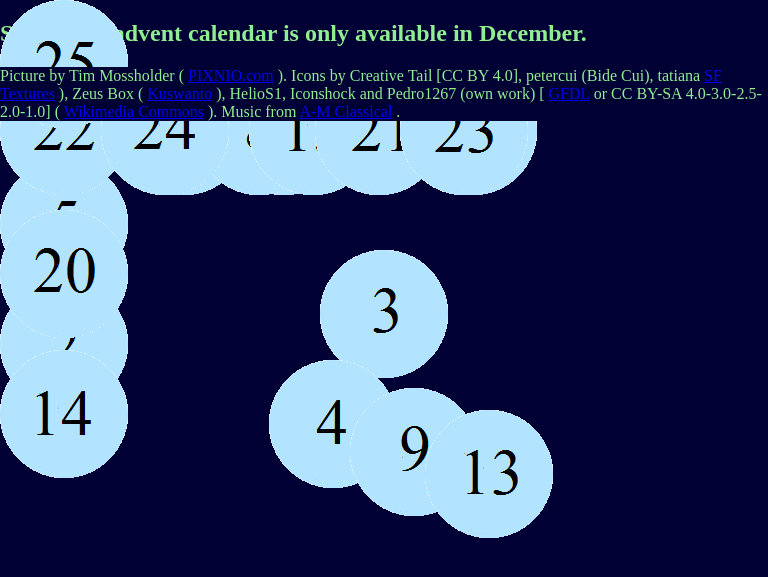
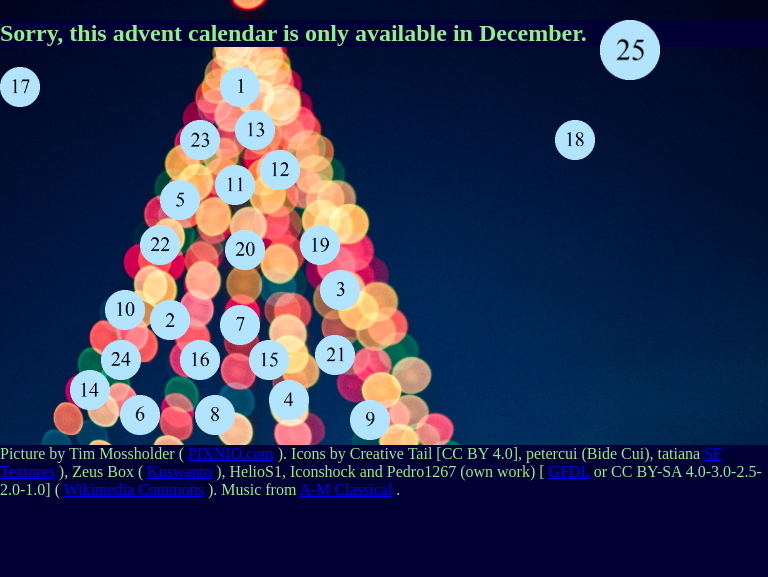
Before and after one commit to AriadneT/Adventskalender, a PHP site: page /Resources/Private/Templates/Main.html in a window 768 px wide. Shown: the top 577 px of the page. Run offline with PHP 8.4, Linux system fonts and the light colour scheme.

Commit message:
Dealt with screen widths below 800 pixels
Adapted elements for screen widths from 675 to 799 pixels. Most elements vanish below that range, and a message appears, indicating that the advent calendar should be viewed on larger screen sizes.

```diff
--- a/Resources/Private/Templates/Main.html
+++ b/Resources/Private/Templates/Main.html
@@ -7,6 +7,10 @@
 </head>
 <body onload='arrangeCalendar()'>
     <h2>#message#</h2>
+    <h3>
+		This advents calendar should be viewed on screens of at least 675
+		pixels in width.
+	</h3>
 	<img src="#1#" alt='bauble' id='day1' class='normalWindows'>
 	<img src="#2#" alt='dove' id='day2' class='normalWindows'>
 	<img src="#3#" alt='tree' id='day3' class='normalWindows'>
--- a/Resources/Public/Stylesheets/App.css
+++ b/Resources/Public/Stylesheets/App.css
@@ -1,3 +1,115 @@
+@media screen and (min-width : 675px) and (max-width : 799px) {
+    body {
+        width               : 100%;
+        position            : relative;
+        background          : no-repeat;
+        background-image    : url('../../../../../Adventskalender/Resources/Public/Images/ChristmasTree.jpg');
+        background-size     : 100%;
+        background-position : center top;
+    }
+
+	.normalWindows {
+		height : 40px;
+		width  : 40px;
+	}
+
+	#day1 {
+		left : 220px;
+	}
+
+	#day2 {
+		left : 150px;
+	}
+
+	#day5 {
+		left : 160px;
+	}
+
+	#day6, #day8 {
+		top : 375px;
+	}
+
+	#day7 {
+		top : 285px;
+	}
+
+	#day9 {
+		top : 380px;
+	}
+
+	#day10 {
+		left : 105px;
+		top  : 270px;
+	}
+
+	#day11 {
+		left : 215px;
+		top  : 145px;
+	}
+
+	#day12 {
+		left : 260px;
+		top  : 130px;
+	}
+
+	#day13 {
+		left : 235px;
+		top  : 90px;
+	}
+
+	#day14 {
+		left : 70px;
+	}
+
+	#day15, #day16, #day24 {
+		top : 320px;
+	}
+
+	#day16 {
+		left : 180px;
+	}
+
+	#day18 {
+		left : 555px;
+	}
+
+	#day19 {
+		left : 300px;
+	}
+
+	#day19, #day22 {
+		top  : 205px;
+	}
+
+	#day20 {
+		left : 225px;
+	}
+
+	#day21 {
+		top  : 315px;
+	}
+
+	#day22 {
+		left : 140px;
+	}
+
+	#day23 {
+		left : 180px;
+		top  : 100px;
+	}
+
+	#day25 {
+		left   : 600px;
+		height : 60px;
+		width  : 60px;
+	}
+
+	footer {
+		top    : 425px;
+		height : 75px;
+	}
+}
+
 @media screen and (min-width : 800px) and (max-width : 933px) {
     body {
         width               : 100%;
@@ -1143,13 +1381,37 @@ body, footer {
 	background-color : rgb(0, 0, 52);
 }
 
-h2, footer {
+h2, h3, footer {
     color            : lightgreen;
     background-color : rgb(0, 0, 52);
 }
 
+h3, div {
+	display : inline;
+}
+
+.normalWindows, #day18, #day25 {
+	display : none;
+}
+
+@media screen and (max-width : 674px) {
+	footer {
+		position : absolute;
+		top      : 150px;
+	}
+}
+
+@media screen and (min-width : 675px) {
+	h3, div {
+		display: none;
+	}
+
 	.normalWindows, #day18, #day25, footer {
 		position : absolute;
+	}
+
+	.normalWindows, #day18, #day25 {
+		display : inline;
 	}
 
 	#day2 {
@@ -1184,16 +1446,6 @@ h2, footer {
 
 	#day9 {
 		left : 350px;
-    top  : 388px;
-}
-
-#day10 {
-    left : 409px;
-}
-
-#day13 {
-    left : 425px;
-    top  : 410px;
 	}
 
 	#day14 {
@@ -1218,10 +1470,6 @@ h2, footer {
 		left : 315px;
 	}
 
-#day23 {
-    left : 400px;
-}
-
 	#day24 {
 		left : 101px;
 	}
```
Also changed, not shown: other parts of Resources/Public/Stylesheets/App.css (+151 -24 lines). Lines whose indentation alone changed are shown as unchanged.
